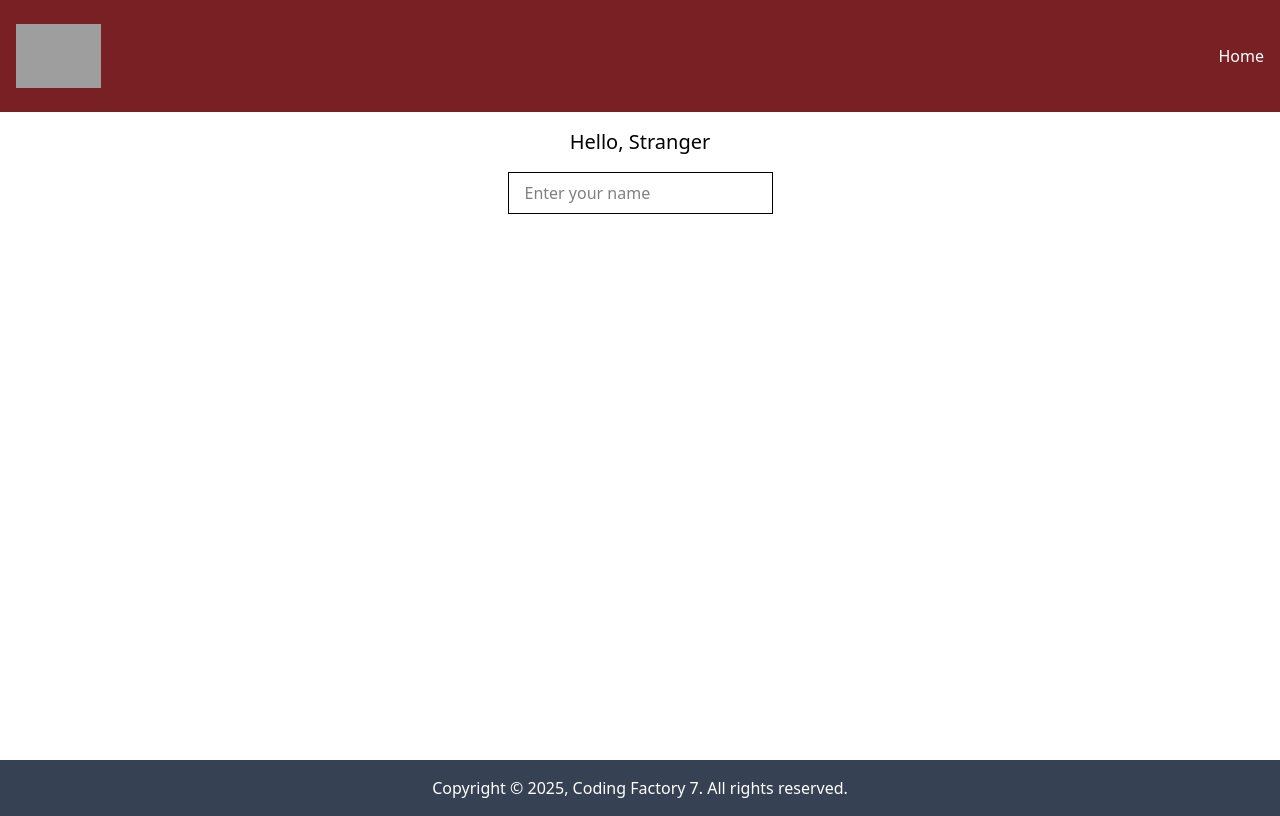
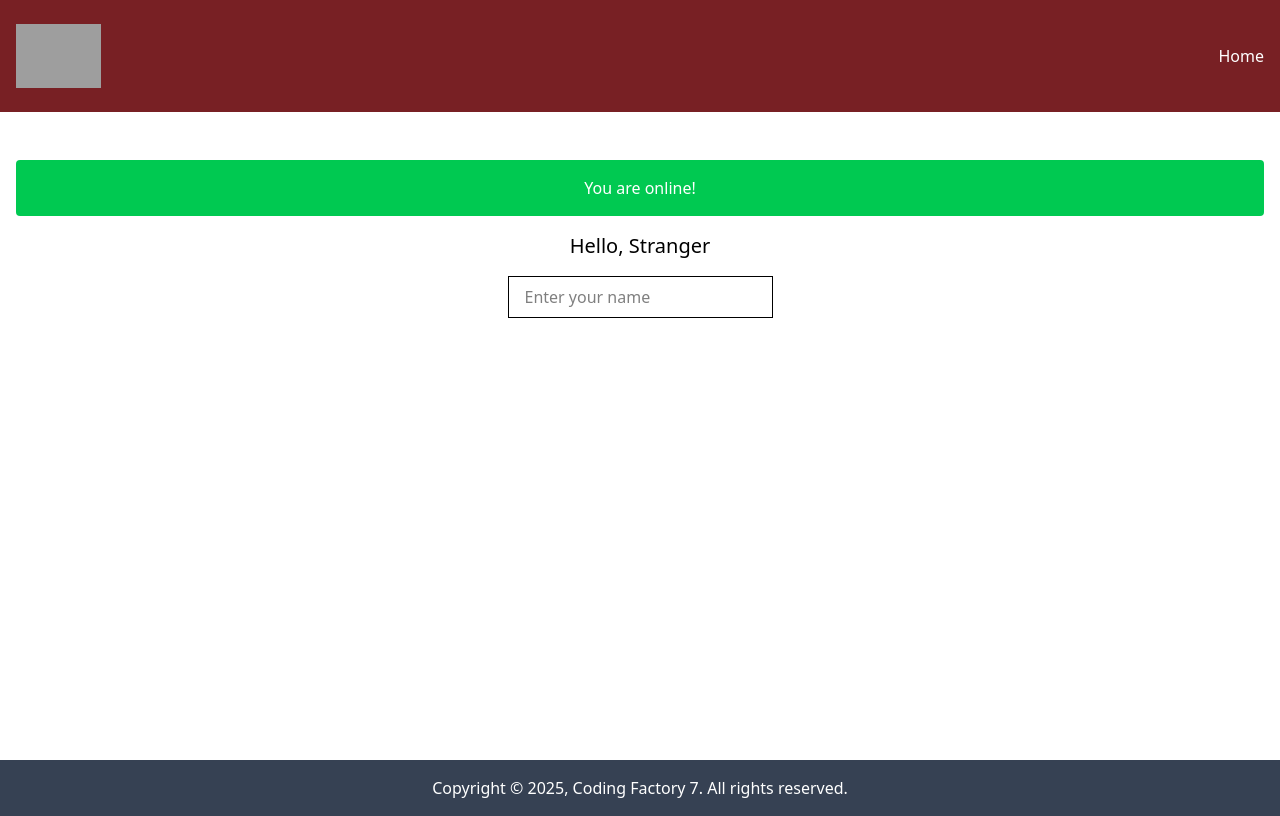
Before and after one commit to jstam2023/cf7-components-intro, a React (Vite) app: page / in a window 1280 px wide. Built offline with nearby package versions, Linux system fonts and the light colour scheme; grey boxes are pictures that could not be loaded.

Commit message:
feat: create a component that checks if browser is online

```diff
--- a/src/App.tsx
+++ b/src/App.tsx
@@ -12,6 +12,7 @@
 // import CounterAdvanced from "./components/CounterAdvanced.tsx";
 // import Counter from "./components/Counter.tsx";
 import NameChanger from "./components/NameChanger.tsx";
+import OnlineStatus from "./components/OnlineStatus.tsx";
 // import FunctionalComponentWithState from "./components/FunctionalComponentWithState.tsx";
 // import ClassComponentWithState from "./components/ClassComponentWithState.tsx";
 // import Todo from "./components/Todo/Todo.tsx"
@@ -35,18 +36,16 @@
         {/*    <ClassComponentWithState/>*/}
         {/*    <FunctionalComponentWithState/>*/}
         {/*    <Counter/>*/}
-            <NameChanger/>
         {/*    <CounterWithMoreStates/>*/}
         {/*    <CounterAdvanced/>*/}
         {/*    <CounterWithCustomHook/>*/}
         {/*    <CounterAdvancedWithCustomHook/>*/}
         {/*    <CounterWithReducer/>*/}
         {/*    <Todo/>*/}
+            <OnlineStatus />
+                <NameChanger/>
 
         </Layout>
-
-
-
     </>
   )
 }
--- /dev/null
+++ b/src/components/OnlineStatus.tsx
@@ -0,0 +1,31 @@
+import {useEffect, useState} from "react";
+
+const OnlineStatus = () => {
+    const [isOnline, setIsOnline] = useState(navigator.onLine)
+
+    useEffect(() => {
+        const handler = () => setIsOnline(navigator.onLine);
+        const pollingId: number = setInterval(handler, 5000);
+
+
+        window.addEventListener('online', handler);
+        window.addEventListener('offline', handler);
+
+        return () => {
+            clearInterval(pollingId);
+            window.removeEventListener("online", handler);
+            window.removeEventListener("offline", handler);
+        }
+    }, []);
+
+    return (
+        <>
+            <div className={`text-white text-center mt-12 p-4 mx-4 rounded ${isOnline ? "bg-green-500" : "bg-cf-dark-red"}`}>
+                { isOnline ? "You are online!" : "You are offline!"}
+
+            </div>
+        </>
+    )
+}
+
+export default OnlineStatus;
```
